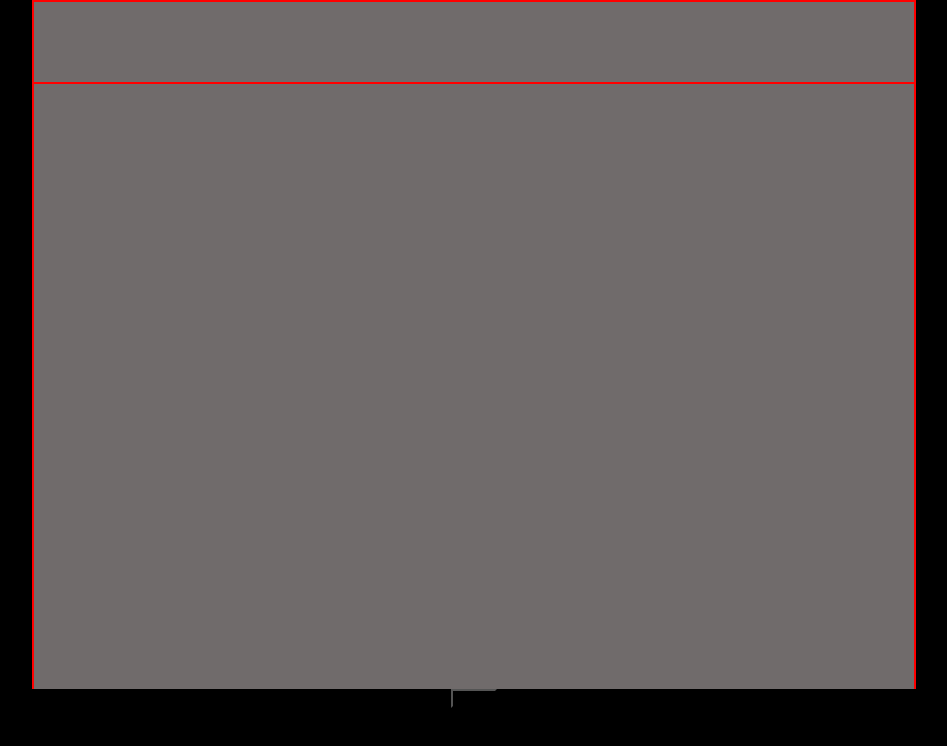
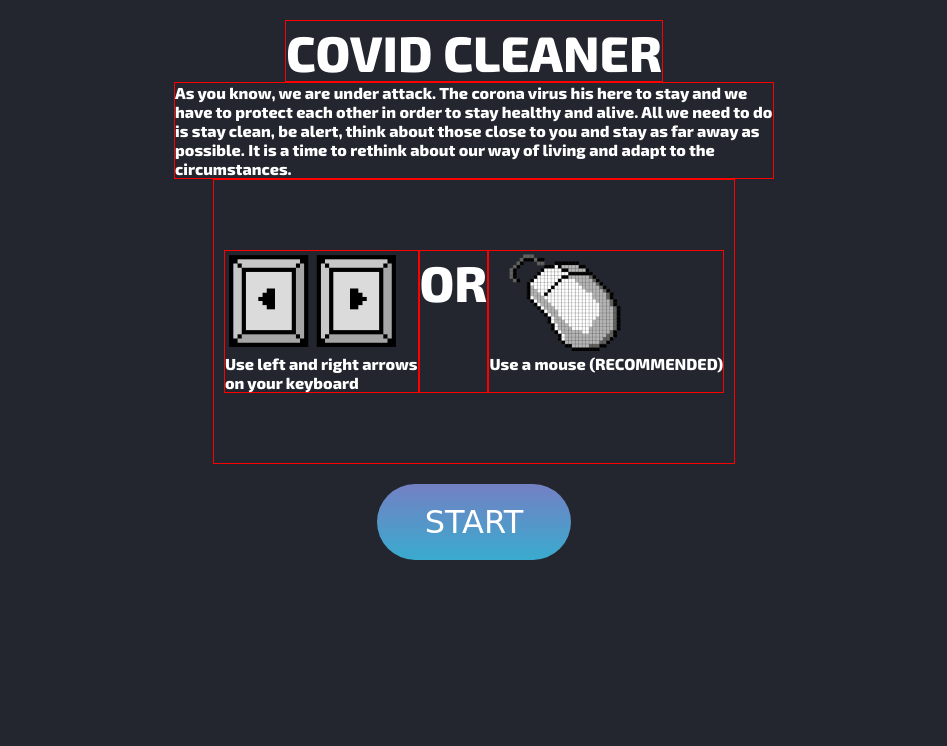
Before and after one commit to galatoide/Ironhack-Project-1---Covid-cleaner, a plain HTML site: page index.html in a window 1280 px wide. Shown: the whole page, without its empty margins (166-1113 px from the left). Drawn offline with Linux system fonts and the light colour scheme.

Commit message:
text intro started

```diff
--- a/index.html
+++ b/index.html
@@ -4,10 +4,12 @@
     <meta charset="UTF-8">
     <meta name="viewport" content="width=device-width, initial-scale=1.0">
     <link rel="stylesheet" href="style.css">
-    <title>Spacebar tryout</title>
+    <title>COVID cleaner</title>
 </head>
 <body>
-    <div id="big-canvas">
+    <!-- not visible to visible -->
+    <section id="big-canvas">
+        <div >
             <div>
                 <canvas id="canvas2" width="880" height="80"></canvas>
             </div>
@@ -18,6 +20,34 @@
                 <canvas id="canvas3" width="120" height="620"></canvas>
             </div> -->
         </div>
+    </section>
+
+    <section id='main-text'>
+        <div>
+            <h1>COVID CLEANER</h1>
+        </div>
+        <div>
+            <p>
+                As you know, we are under attack. The corona virus his here to stay and we have to protect each other in order to stay healthy and alive.
+                All we need to do is stay clean, be alert, think about those close to you and stay as far away as possible. It is a time to rethink about our way of living and adapt to the circumstances.
+            </p>
+        </div>
+
+        <div class="instructions">
+            <div class='arrow'>
+                <img src="/images/arrows.png" alt="arrowkeys">
+                <p>Use left and right arrows<br> on your keyboard</p>
+            </div>
+            <div>
+                <h1>OR</h1>
+            </div>
+            <div class="mouse">
+                <img src="/images/mouse.png" alt="mouse">
+                <p>Use a mouse (RECOMMENDED)</p>
+            </div>
+        </div>
+    </section>
+
         <div id="button">
             <button class= 'button1' type="button" onclick="StartButton()">START</button>
         </div>
--- a/js/lives.js
+++ b/js/lives.js
@@ -1,11 +1,12 @@
 livesImage = new Image();
 livesImage.src = '/images/lives.png'
 
-let lives = 1;
+let lives = 3;
 
 function drawLives(){
     ctx2.font = "36px exo2";
-    ctx2.fillText("Lives: ", canvas2.width-850, 50);
+    ctx2.fillStyle = 'white';
+    ctx2.fillText("Lives: ", canvas2.width-860, 50);
 
     if (lives == 3) {
         ctx2.drawImage(livesImage, canvas2.width-770, 0, 70,70)
--- a/js/main.js
+++ b/js/main.js
@@ -4,8 +4,8 @@ let gameStatus = 'game-off';
 let animationId;
 
 let backgroundMusic = new Audio("/sounds/House Fire (120 bpm).wav")
-    // backgroundMusic.play();
-    // backgroundMusic.loop = true;
+    backgroundMusic.play();
+    backgroundMusic.loop = true;
 let hitBarSound = new Audio("/sounds/hit-bar2.mp3");
 let hitBlockSound = new Audio("/sounds/hit-block.mp3")
 
@@ -87,7 +87,7 @@ function draw(){
 }
 // Control the blocks going down
 function updateBlocks() {
-    blockTopStart += 10;
+    blockTopStart += 5;
 }
 
 // setInterval(updateBlocks, 2000)
@@ -141,3 +141,13 @@ document.addEventListener("click", restart, true);
             window.requestAnimationFrame(drawBlocks)
         }
     }
+
+if (gameStatus === 'game-off'){
+    ctx.save();
+    ctx.fillStyle = "white";
+    ctx.font = "60px exo2";
+    ctx.fillText(`Click the start button`, canvas.width - 750, 500 );
+    ctx.fillText(`to begin`, canvas.width - 550, 550 );
+    ctx.fill();
+    ctx.restore();
+}
--- a/js/score.js
+++ b/js/score.js
@@ -6,7 +6,13 @@ let points = 0;
 function drawPoints() {
     ctx2.save();
     ctx2.font = "36px exo2";
-    ctx2.fillStyle = 'green';
+    ctx2.fillStyle = 'white';
     ctx2.fillText("Vírus: " + points, canvas2.width - 170, 50);
     ctx2.restore();
+
+    ctx2.save();
+    ctx2.font = "46px exo2";
+    ctx2.fillStyle = 'white';
+    ctx2.fillText("COVID CLEANER", canvas2.width - 620, 50);
+    ctx2.restore();
 }
--- a/js/startGame.js
+++ b/js/startGame.js
@@ -1,9 +1,16 @@
 function myFunction() {
     document.getElementById("big-canvas").style.visibility = "hidden";
-  }
+}
+
+
+
 
 // click to Start the GAME!
 function startGame(){
+  document.getElementById("big-canvas").style.display = "flex";
+  document.getElementById("main-text").style.display = "none";
+  // document.getElementById("main-text").id = "disapppeeeeear";
+
   if (gameStatus === 'paused'){
       // document.addEventListener("click", startGame, true);
       window.requestAnimationFrame(animation)
@@ -11,7 +18,7 @@ function startGame(){
       setInterval(updateBlocks, 2000)
       // document.location.reload();
   } else if (gameStatus === 'game-off'){
-    setInterval(updateBlocks, 2000)
+    setInterval(updateBlocks, 1000)
   }
 }
 document.addEventListener("click", startGame, true);
@@ -20,14 +27,15 @@ function StartButton(){
   if (gameStatus === 'game-off'){
     gameStatus = 'game-on';
     animation();
+
   } else if (gameStatus === 'paused'){
     gameStatus = 'game-on'
     animation();
   } else if (gameStatus = 'game-over'){
     document.addEventListener("click", restart, true);
   }
-  //   else if (gameStatus === 'game-on'){
-  //   document.addEventListener("click", startGame, true);
-  //   restart()
+    // else if (gameStatus === 'game-on'){
+    // document.addEventListener("click", startGame, true);
+    // restart()
   // }
 }
--- a/style.css
+++ b/style.css
@@ -2,7 +2,8 @@
     padding: 0;
     margin: 0;
     margin-top: 0px;
-    background-color: black;
+    background-color: rgb(35, 38, 46);
+    font-family: exo2;
 }
 
 @font-face {
@@ -12,16 +13,24 @@
 
 
 canvas{
-    background: rgb(112, 107, 107);
-    /* background-image: url(/images/background.gif); */
+    background: rgb(35, 38, 46);
+    opacity: 1;
     display: block;
     margin: 0 auto;
-    border: 2px solid red;
+    /* border: 2px solid red; */
     border-bottom: none;
 }
 
+#canvas{
+    padding-bottom: 5px;
+    background-image: url(/images/background.gif);
+    background-position: center;
+    background-repeat: no-repeat;
+    background-size: cover;
+}
+
 #canvasScore    {
-    border: 2px solid blue;
+    /* border: 2px solid blue; */
 }
 
 .main{
@@ -34,17 +43,61 @@ canvas{
 }
 
 #big-canvas{
-    display: flex;
-    /* justify-content: center; */
+    /* display: flex; */
     flex-direction: column;
+    display: none;     /*HEREEEEEEE*/
 }
 
-#canvas{
-    padding-bottom: 5px;
-}
 
 #button{
     display: flex;
     align-items: center;
     justify-content: center;
 }
+
+.button1{
+    font-family: 'Fascinate Inline', cursive;
+    font-size: 4vmin;
+    appearance: none;
+    background: linear-gradient(to bottom, rgb(116, 128, 196), rgb(57, 171, 206));
+    border: none;
+    color: #FFF;
+    border-radius: 2em;
+    padding: .6em 1.5em;
+    overflow: hidden;
+    user-select: none;
+    cursor: pointer;
+    z-index: 1;
+    box-shadow: 0 0 1em rgba(white, .2);
+    transition: transform .1s cubic-bezier(.5, 0, .5, 1),
+      box-shadow .2s;
+}
+
+#main-text{
+    color: white;
+    flex-direction: column;
+    display: flex;
+    align-items: center;
+    justify-content: center;
+    padding: 20px 340px;
+}
+
+h1{
+    font-size: 50px;
+}
+.instructions{
+    display: flex;
+    flex-direction: row;
+    padding: 70px 10px;
+}
+.arrow img{
+    height: 100px;
+}
+
+.mouse img{
+    height: 100px;
+}
+
+#main-text div{
+    border: 1px solid red ;
+}
```
Also changed, not shown: images/arrows.png (added), images/mouse.png (added), 1 other file. Lines whose indentation alone changed are shown as unchanged.
